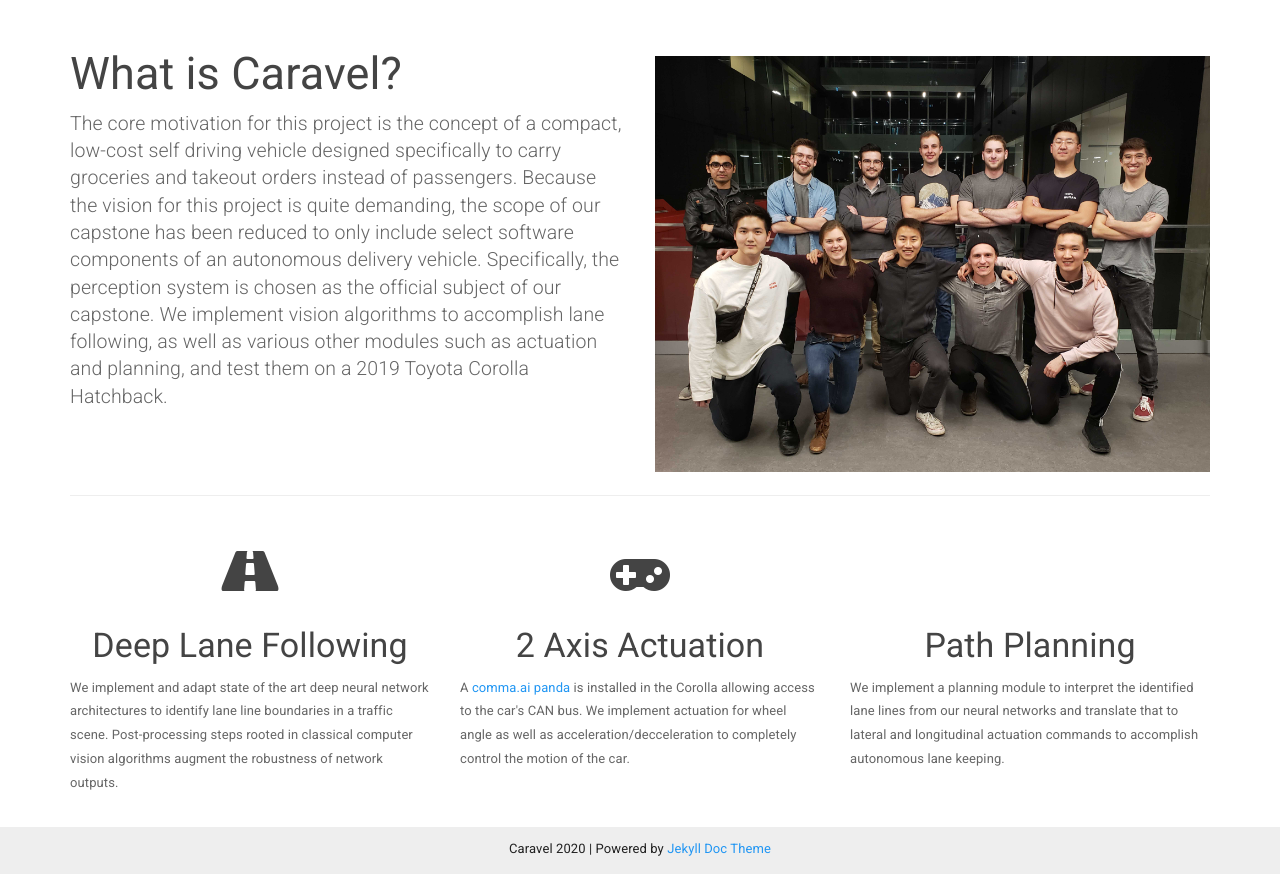
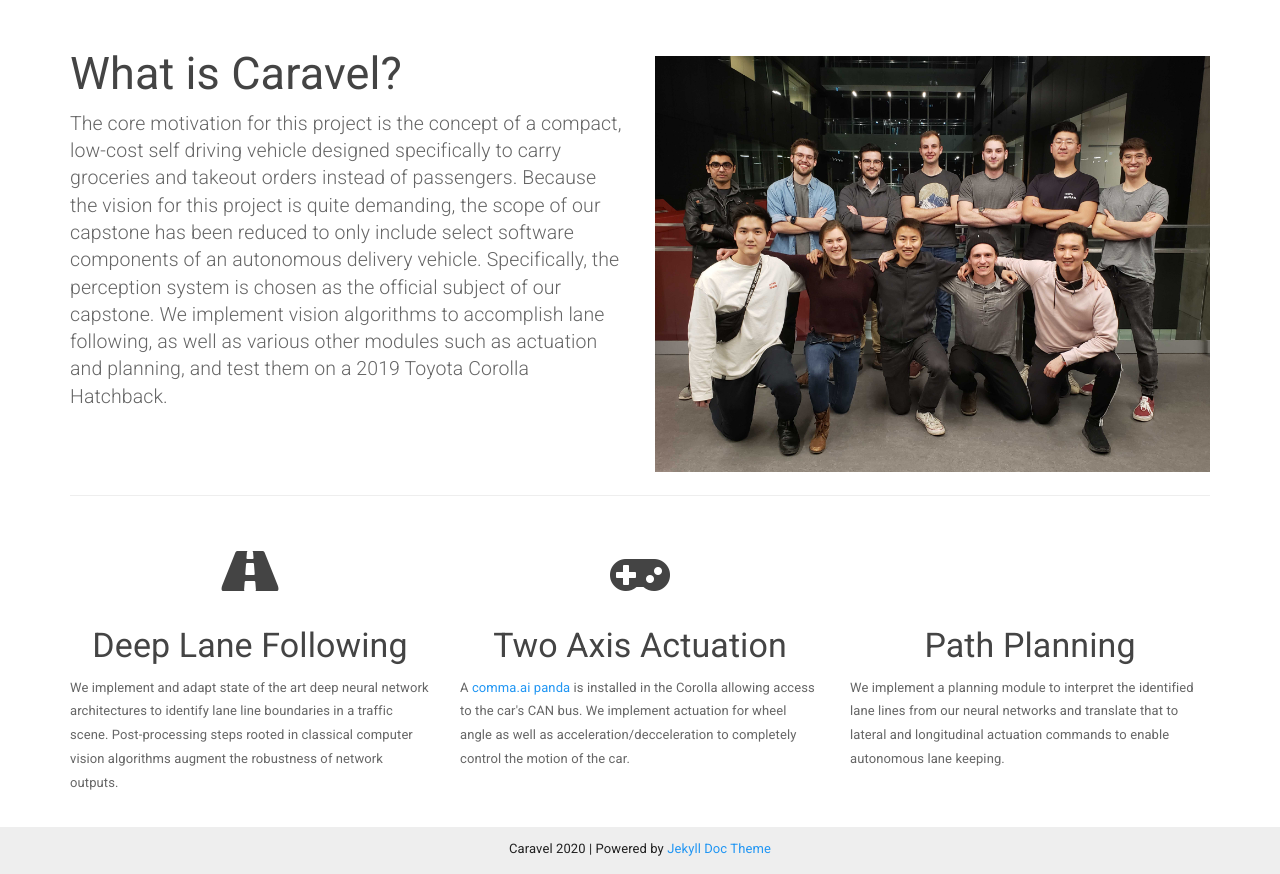
Before and after one commit to gocaravel/gocaravel-site, a Jekyll site: the page built from index.html, in a window 1280 px wide and 1307 px high, cut to the strip 433-1307 px from the top of the window. Built offline with Jekyll 4.4.1, drawn with Linux system fonts in a browser that asks for light colours.

Commit message:
update front page

```diff
--- a/index.html
+++ b/index.html
@@ -58,7 +58,7 @@ class="header-light regular-pad">What is Caravel?</h2> <p class="lead">
 
         <div class="col-sm-4">
             <h1 class="text-center"><i class="fa fa-gamepad" aria-hidden="true"></i></h1>
-            <h3 class="text-center">2 Axis Actuation</h3>
+            <h3 class="text-center">Two Axis Actuation</h3>
             <p>
 
             A <a href="https://comma.ai/shop/products/panda-obd-ii-dongle">comma.ai panda</a> is installed in the Corolla allowing access to the car's CAN bus.
@@ -67,12 +67,12 @@ class="header-light regular-pad">What is Caravel?</h2> <p class="lead">
         </div>
 
         <div class="col-sm-4">
-            <h1 class="text-center"><i class="fa fa-project-diagram" aria-hidden="true"></i></h1>
+            <h1 class="text-center"><i class="fa fa-lightbulb" aria-hidden="true"></i></h1>
             <h3 class="text-center">Path Planning</h3>
             <p>
 
             We implement a planning module to interpret the identified lane lines from our neural networks and translate that to lateral and
-            longitudinal actuation commands to accomplish autonomous lane keeping.
+            longitudinal actuation commands to enable autonomous lane keeping.
 
             </p>
 
```
